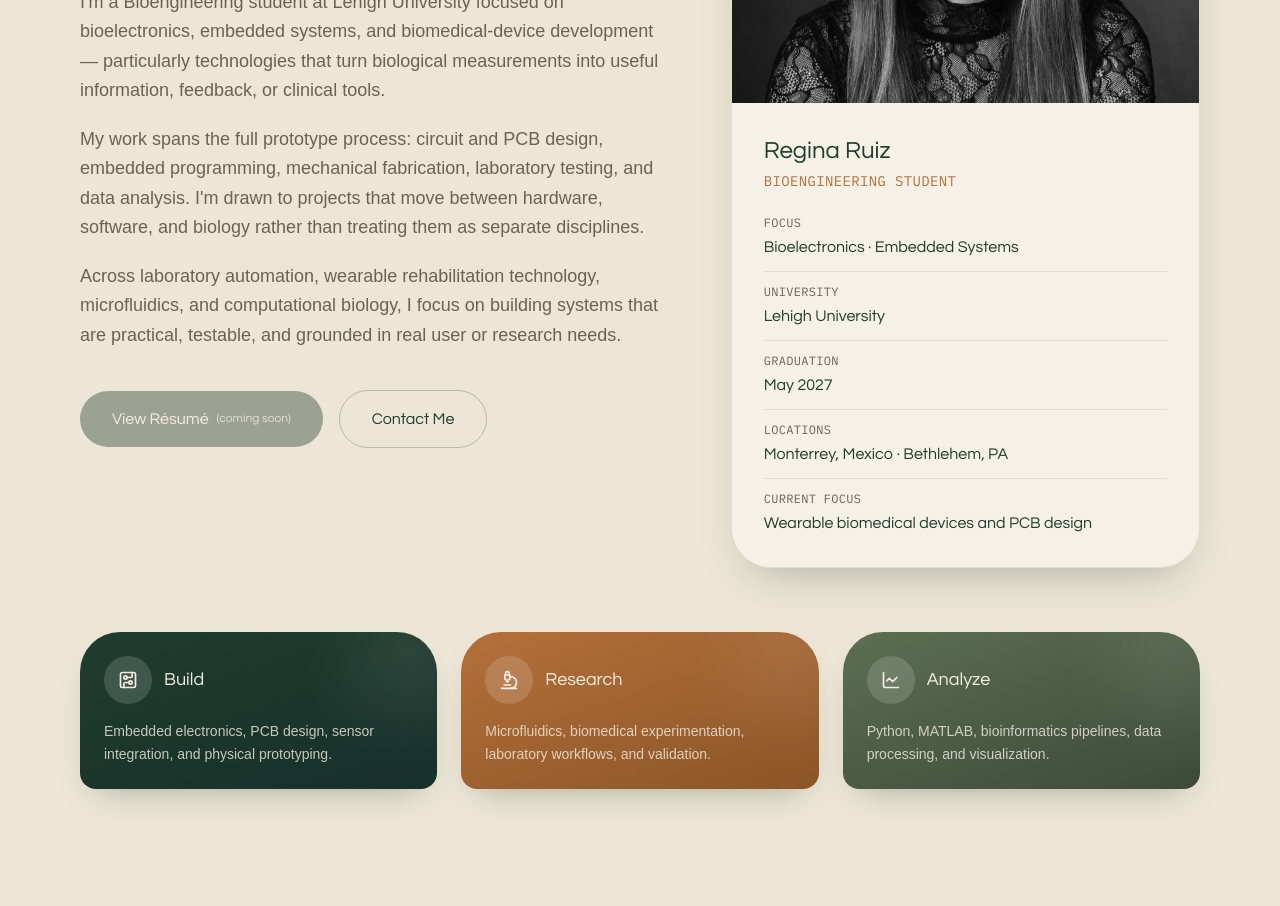
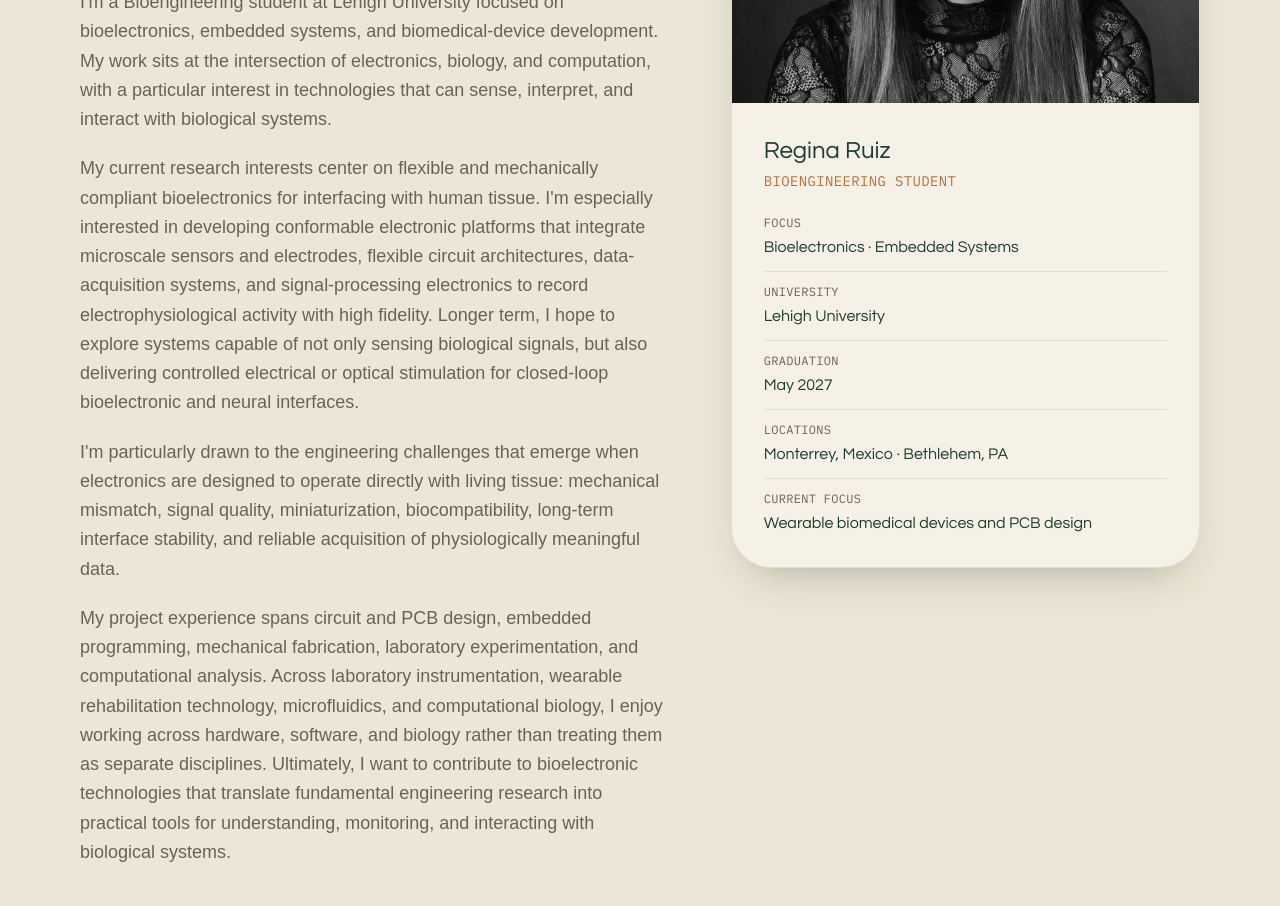
Before and after one commit to reginaruiz2004/engineering-portfolio, a Next.js app: page /about in a window 1280 px wide. Shown: the part 560-1466 px from the top of the page. Built offline with nearby package versions, Linux system fonts and the light colour scheme; a web font is replaced by a local one.

Commit message:
scrolling navbar

```diff
--- a/components/About.tsx
+++ b/components/About.tsx
@@ -70,18 +70,33 @@ export default function About() {
             <div className="mt-6 space-y-5 max-w-2xl text-lg text-[#6B6255] leading-relaxed">
               <p>
                 I&apos;m a Bioengineering student at Lehigh University focused on bioelectronics, embedded systems,
-                and biomedical-device development — particularly technologies that turn biological measurements
-                into useful information, feedback, or clinical tools.
+                and biomedical-device development. My work sits at the intersection of electronics, biology, and
+                computation, with a particular interest in technologies that can sense, interpret, and interact
+                with biological systems.
               </p>
               <p>
-                My work spans the full prototype process: circuit and PCB design, embedded programming, mechanical
-                fabrication, laboratory testing, and data analysis. I&apos;m drawn to projects that move between
-                hardware, software, and biology rather than treating them as separate disciplines.
+                My current research interests center on flexible and mechanically compliant bioelectronics for
+                interfacing with human tissue. I&apos;m especially interested in developing conformable electronic
+                platforms that integrate microscale sensors and electrodes, flexible circuit architectures,
+                data-acquisition systems, and signal-processing electronics to record electrophysiological
+                activity with high fidelity. Longer term, I hope to explore systems capable of not only sensing
+                biological signals, but also delivering controlled electrical or optical stimulation for
+                closed-loop bioelectronic and neural interfaces.
               </p>
               <p>
-                Across laboratory automation, wearable rehabilitation technology, microfluidics, and computational
-                biology, I focus on building systems that are practical, testable, and grounded in real user or
-                research needs.
+                I&apos;m particularly drawn to the engineering challenges that emerge when electronics are designed
+                to operate directly with living tissue: mechanical mismatch, signal quality, miniaturization,
+                biocompatibility, long-term interface stability, and reliable acquisition of physiologically
+                meaningful data.
+              </p>
+              <p>
+                My project experience spans circuit and PCB design, embedded programming, mechanical fabrication,
+                laboratory experimentation, and computational analysis. Across laboratory instrumentation,
+                wearable rehabilitation technology, microfluidics, and computational biology, I enjoy working
+                across hardware, software, and biology rather than treating them as separate disciplines.
+                Ultimately, I want to contribute to bioelectronic technologies that translate fundamental
+                engineering research into practical tools for understanding, monitoring, and interacting with
+                biological systems.
               </p>
             </div>
 
--- a/components/Navbar.tsx
+++ b/components/Navbar.tsx
@@ -1,4 +1,8 @@
+"use client";
+
+import { useEffect, useState } from "react";
 import Link from "next/link";
+import { motion } from "framer-motion";
 
 const links = [
   { href: "/about", label: "About" },
@@ -11,9 +15,26 @@ const links = [
 ];
 
 export default function Navbar() {
+  const [scrolled, setScrolled] = useState(false);
+
+  useEffect(() => {
+    const onScroll = () => setScrolled(window.scrollY > 40);
+    onScroll();
+    window.addEventListener("scroll", onScroll, { passive: true });
+    return () => window.removeEventListener("scroll", onScroll);
+  }, []);
+
   return (
-    <div className="sticky top-0 z-50 h-44 flex items-center bg-[#1F3D2E] px-2 sm:px-4">
-      <nav className="mx-auto flex w-full max-w-[1600px] items-center justify-between gap-4 rounded-full border border-[#1F3D2E]/10 bg-[#F3EDE1]/85 px-8 py-6 shadow-[0_10px_30px_-15px_rgba(31,61,46,0.25)] backdrop-blur-md">
+    <motion.div
+      className="sticky top-0 z-50 flex items-center bg-[#1F3D2E] px-2 sm:px-4"
+      animate={{ height: scrolled ? 88 : 176 }}
+      transition={{ duration: 0.3, ease: "easeOut" }}
+    >
+      <motion.nav
+        className="mx-auto flex w-full max-w-[1600px] items-center justify-between gap-4 rounded-full border border-[#1F3D2E]/10 bg-[#F3EDE1]/85 px-8 shadow-[0_10px_30px_-15px_rgba(31,61,46,0.25)] backdrop-blur-md"
+        animate={{ paddingTop: scrolled ? 12 : 24, paddingBottom: scrolled ? 12 : 24 }}
+        transition={{ duration: 0.3, ease: "easeOut" }}
+      >
         <Link
           href="/"
           className="text-3xl font-bold text-[#1F3D2E] font-[family-name:var(--font-questrial)]"
@@ -32,7 +53,7 @@ export default function Navbar() {
             </Link>
           ))}
         </div>
-      </nav>
-    </div>
+      </motion.nav>
+    </motion.div>
   );
 }
```
